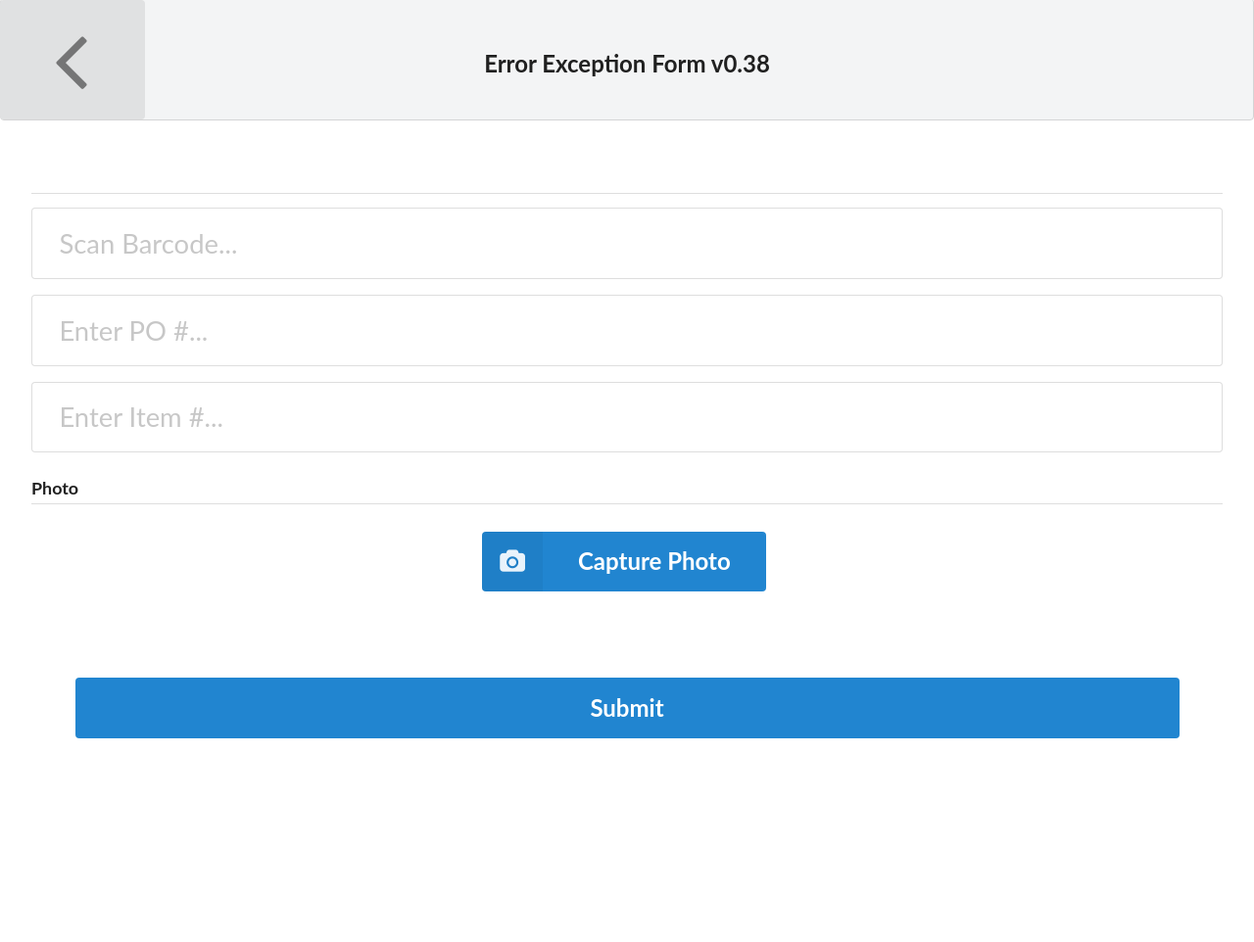
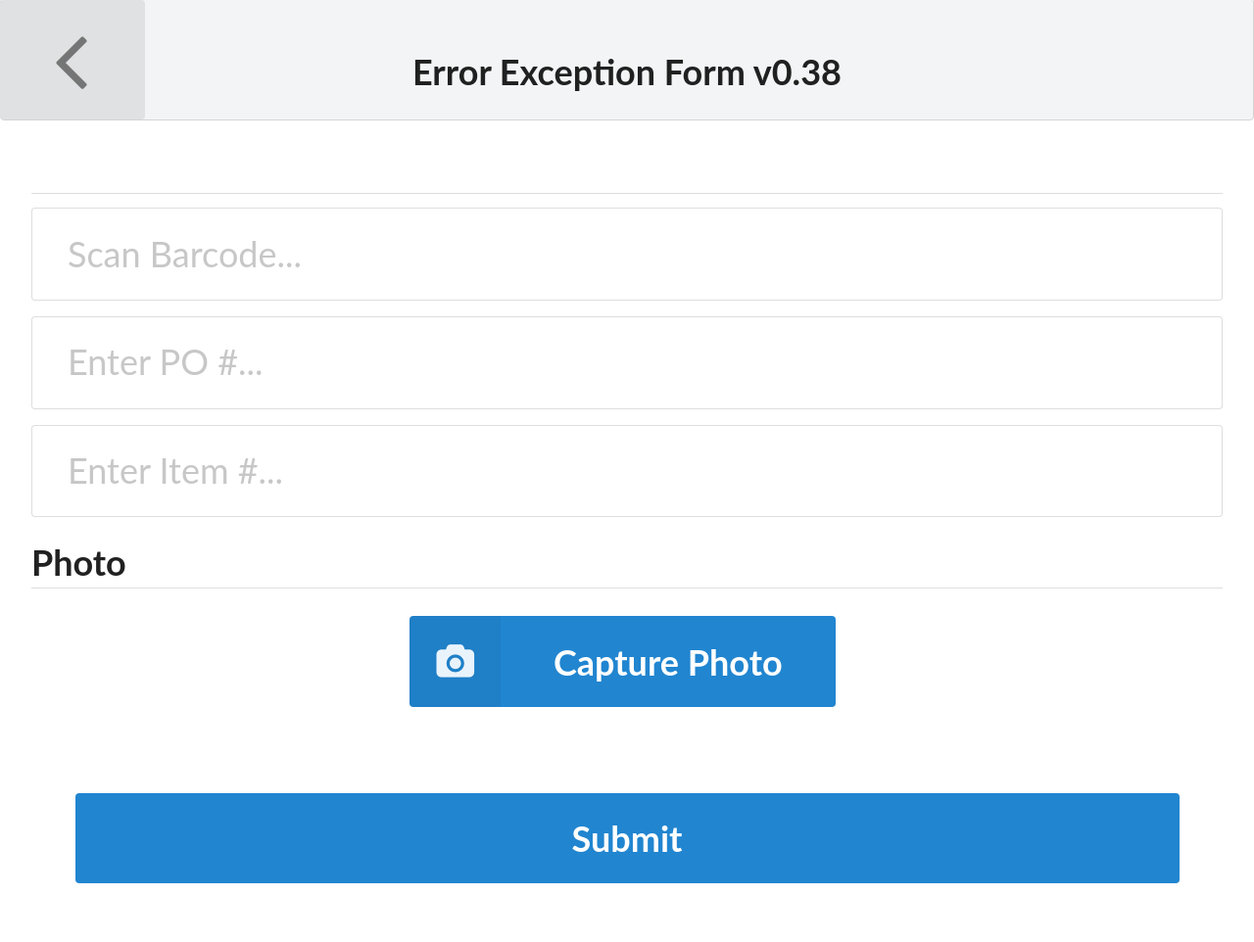
Before and after one commit to pablonajera/zebra-enterprise-browser-test, a PHP site: page /second-screen.html in a window 1280 px wide. Shown: the whole page at 98% size. Before the commit the page ends 754 px from the top, so only its background shows below. Run offline with PHP 8.4, Linux system fonts and the light colour scheme; some libraries are stand-ins or nearby versions.

Commit message:
Made text larger

```diff
--- a/css/shared-styles.css
+++ b/css/shared-styles.css
@@ -2,3 +2,11 @@
 .fullScreen{
     width: auto!important;
 }
+
+.large.font{
+    font-size: 48px!important;
+}
+
+.medium.font{
+    font-size: 36px!important;
+}
--- a/first-screen.html
+++ b/first-screen.html
@@ -11,12 +11,13 @@
     <script src="ui_framework/semantic/semantic.min.js?v=2.2.2" type="text/javascript"></script>
     <link rel="stylesheet" href="css/first-screen.css">
     <link rel="stylesheet" href="css/topHeader.css">
+    <link rel="stylesheet" href="css/shared-styles.css"
 </head>
 <body>
     <div class="ui center aligned container spaceFromTop">
-        <h1 class="ui large center aligned header"> Supplying Department Utilities v0.5</h1>
+        <h1 class="ui large font center aligned header"> Supplying Department Utilities v0.5</h1>
         <div class="ui center aligned container topSpace">
-            <a class = "ui massive primary button center aligned fluid" href="second-screen.html">Submit Error Exception </a>
+            <a class = "ui massive primary large font button center aligned fluid" href="second-screen.html">Submit Error Exception </a>
         </div>
     </div>
     <a class="ui round white button" href="home.html" style="position: absolute;bottom: 0px;right: 0px;background: white;
--- a/second-screen.html
+++ b/second-screen.html
@@ -28,38 +28,38 @@
 <body>
     <div class="ui center aligned block header headerHeight">
         <a class="ui massive button leftLabelSpecs" href="first-screen.html"><i class="huge angle left icon"></i></a>
-        <h1 class="ui large center aligned header logoHeaderGap"> Error Exception Form v0.38</h1>
+        <h1 class="ui medium font center aligned header logoHeaderGap"> Error Exception Form v0.38</h1>
     </div>
     <div class="ui container topSpace sides fullscreen">
         <form class="ui large form">
             <h3 class="ui dividing header"></h3>
             <div class="field">
                 <div class="field">
-                    <div class="ui fluid massive input">
+                    <div class="ui fluid massive medium font input">
                         <input id="scan-data" type="text" placeholder="Scan Barcode...">
                     </div>
                 </div>
             </div>
             <div class="field">
                 <div class="field">
-                    <div class="ui massive input">
+                    <div class="ui massive medium font input">
                         <input type="text" name="PO-#" placeholder="Enter PO #..." />
                     </div>
                 </div>
             </div>
             <div class="field">
                 <div class="field">
-                    <div class="ui massive input">
+                    <div class="ui massive medium font input">
                         <input type="text" name="item-#" placeholder="Enter Item #..." />
                     </div>
                 </div>
             </div>
-            <h3 class="ui dividing header">Photo</h3>
+            <h3 class="ui dividing medium font header">Photo</h3>
         </form>
     </div>
     <div class="ui fluid center aligned basic segment">
         <div class="ui center aligned container">
-            <button class="ui massive labeled blue icon button" onclick="$secondScreen.enableImageCapture()">
+            <button class="ui massive labeled medium font blue icon button" onclick="$secondScreen.enableImageCapture()">
                 <i class="camera icon"></i>
                 Capture Photo
             </button>
@@ -69,7 +69,7 @@
         </div>
     </div>
     <div class="ui center aligned container topSpace">
-        <a class = "ui massive primary button center aligned fluid" href="third-screen.html" >Submit</a>
+        <a class = "ui massive primary medium font button center aligned fluid" href="third-screen.html" >Submit</a>
     </div>
     </br>
     </br>
```
Also changed, not shown: third-screen.html (+4 -3 lines).
